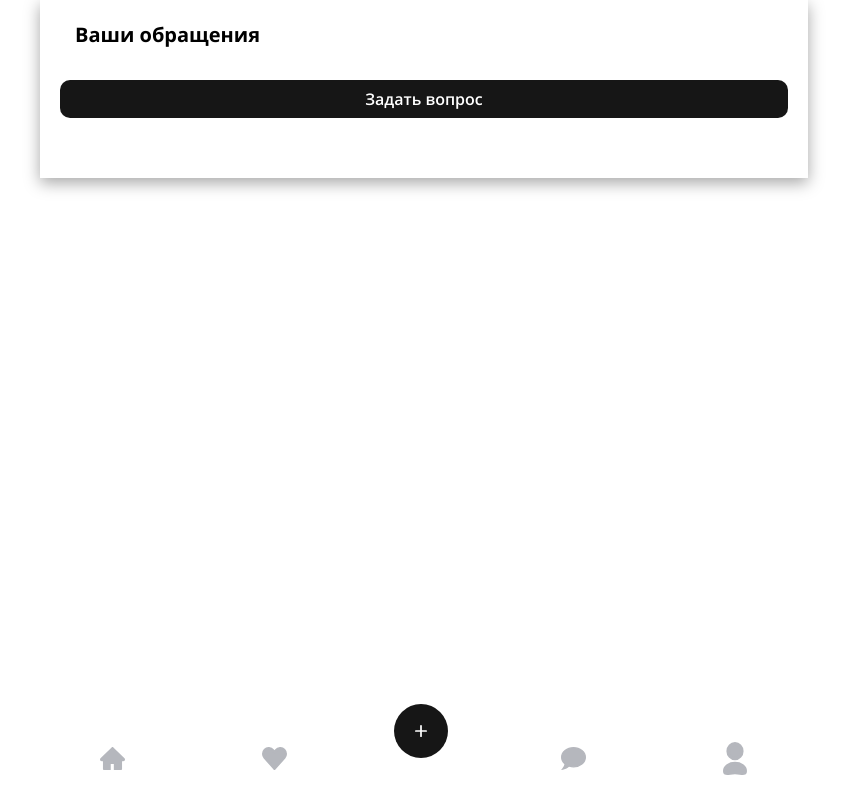
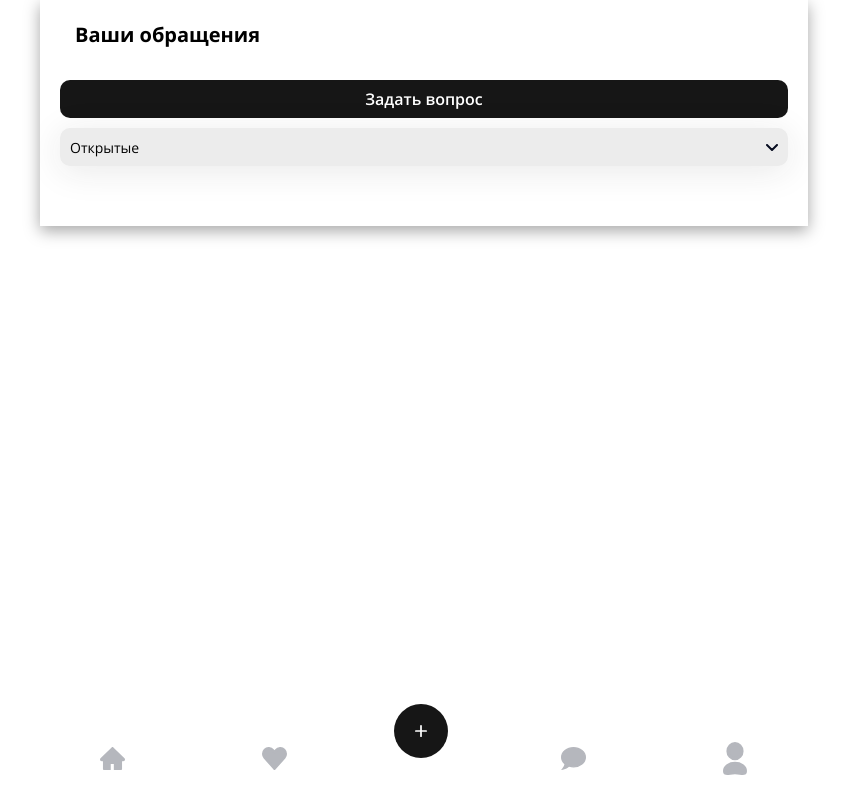
Before and after one commit to ASharksss/vezdesensmobile, a React (Create React App) app: page /support in a window 1280 px wide. Shown: the whole page, without its empty margins (216-1063 px from the left). Built offline with nearby package versions, Linux system fonts and the light colour scheme.

Commit message:
SupportFilter

```diff
--- a/src/components/Dialog/dialog.css
+++ b/src/components/Dialog/dialog.css
@@ -71,6 +71,9 @@
 .green {
     color: rgba(16, 201, 90, 1);
 }
+.gray {
+    color: gray;
+}
 
 .mess {
     width: 100%;
--- a/src/components/Support/Appeal.jsx
+++ b/src/components/Support/Appeal.jsx
@@ -4,7 +4,6 @@ import image from "../../asserts/original.jpg";
 import { relativeDate } from '../../utils';
 
 const Appeal = ({item}) => {
-
   return (
     <div className='dialog'>
       {/* <NavLink to={`/support?id=${item.id}`} className='noLink'> */}
@@ -15,7 +14,7 @@ const Appeal = ({item}) => {
             <span className='dialog_info_name-price'>Tема обращения: {item.topicOfAppeal.name}</span>
           </div>
           <div className='dialog_footer'>
-            <span className='dialog_status green'>{item.statusOfAppeal.name}</span>
+            <span className={item.statusOfAppeal.name === 'Активно' ? 'dialog_status green' : 'dialog_status gray' }>{item.statusOfAppeal.name }</span>
             <span className='dialog_date'>{relativeDate(new Date(item.createdAt))}</span>
           </div>
         </div>
--- a/src/pages/SupportPage.jsx
+++ b/src/pages/SupportPage.jsx
@@ -12,6 +12,7 @@ import DialogAppeal from '../components/Support/dialogAppeal';
 import ModalTemplate from '../components/Modal/ModalTemplate';
 import AddAppeal from '../components/Modal/AddAppeal';
 import { useSelector } from 'react-redux';
+import arrow_icon from '../asserts/icons/arrow_down.svg'
 
 const SupportPage = () => {
 
@@ -19,6 +20,10 @@ const SupportPage = () => {
 
   const [data, setData] = useState([])
   const [statusOfAppealId, setTypeAppeal] = useState(1)
+
+  const [topic, setTopic] = useState('Открытые')
+	const [open, setOpen] = useState(false)
+
 
   const [activeModal, setActiveModal] = useState(false);
 
@@ -35,7 +40,7 @@ const SupportPage = () => {
   useEffect(() => {
     if (user.status === 'loading') return; // заглушка для получения данных при обнавлении
     getData()
-  }, [user.status])
+  }, [user.status, statusOfAppealId])
 
 
   return (
@@ -43,6 +48,39 @@ const SupportPage = () => {
       <div className="appeals">
         <h1 className='appeals-title'>Ваши обращения</h1>
         <button className='main_black_btn w-max h-38' onClick={() => setActiveModal(true)} >Задать вопрос</button>
+
+
+        <div className="filter">
+				<div className="Edited_appeal-select">
+					<div className="flex items-center space-between Edited_filter-header" onClick={() => setOpen(!open)}>
+						{/* Вывожу значние topic  */}
+						{topic === 'Все' ? 'Все' : topic}
+						<img src={arrow_icon} alt=""/>
+					</div>
+					<div className={open ? 'block Edited_filter_select-body' : 'filter_select-body-none'}>
+
+								<div className='Edited_filter_select-item' onClick={() => {
+									setTopic('Все')
+									setTypeAppeal('')
+									setOpen(!open)
+								}}>Все</div>
+
+<div className='Edited_filter_select-item' onClick={() => {
+									setTopic('Открытые')
+									setTypeAppeal(1)
+									setOpen(!open)
+								}}>Открытые</div>
+
+<div className='Edited_filter_select-item' onClick={() => {
+									setTopic('Решенные')
+									setTypeAppeal(2)
+									setOpen(!open)
+								}}>Решенные</div>
+
+					</div>
+				</div>
+			</div>
+
         {
           data.map(item => (
             <NavLink state={{data: item}} to={`/appeal/?id=${item.id}`} className='appeal'>
```
